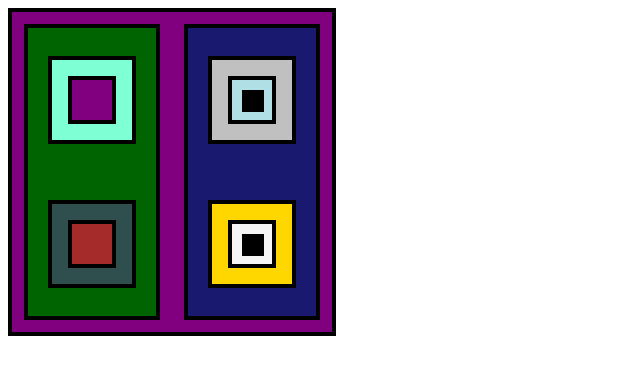
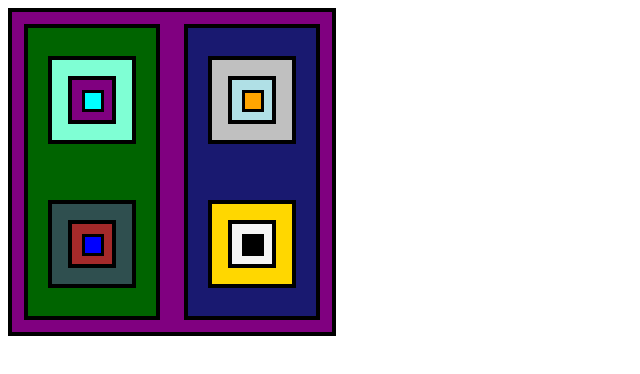
Before and after one commit to adrianoforcellini/exercises, a plain HTML site: page ex3vitralDivs.html in a window 1280 px wide. Shown: the whole page, without its empty margins (0-640 px from the left). Drawn offline with Linux system fonts and the light colour scheme.

Commit message:
pintando os 15

```diff
--- a/ex3vitralDivs.html
+++ b/ex3vitralDivs.html
@@ -7,10 +7,15 @@
         <div class="column_left">
             <div>
                 <div>
+                    <div>
+                    </div>
                 </div>
             </div>
             <div>
-                <div></div>
+                <div>
+                    <div>
+                    </div>
+                </div>
             </div>
         </div>
         <div class="column_right">
@@ -111,8 +116,13 @@
         div2[1].style.backgroundColor = 'whitesmoke';
 
         let divC = document.querySelectorAll('.column_right > div > div > div')
-        divC[0].style.backgroundColor = 'black';
+        divC[0].style.backgroundColor = 'orange';
         divC[1].style.backgroundColor = 'black';
+
+
+        let divD = document.querySelectorAll('.column_left > div > div > div')
+        divD[0].style.backgroundColor = 'Aqua';
+        divD[1].style.backgroundColor = 'blue';
     </script>
 
 </body>
```
